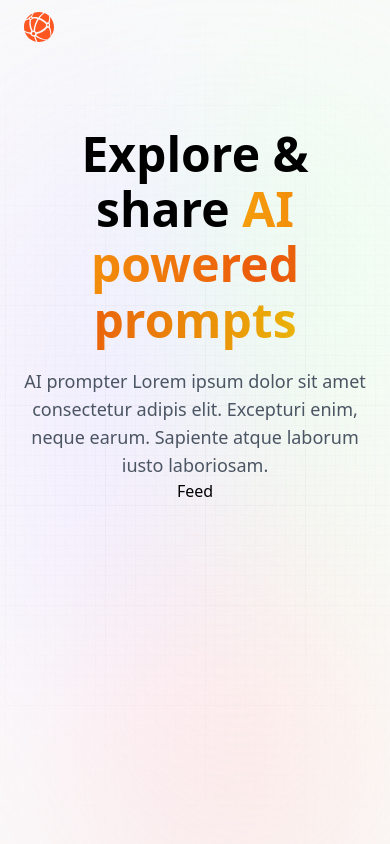
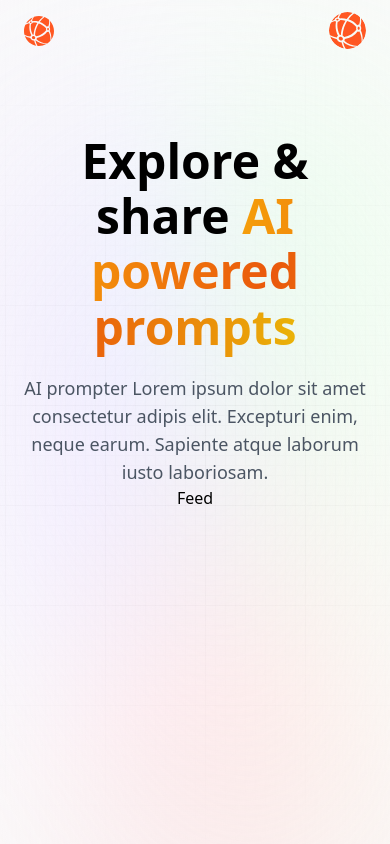
Before and after one commit to fattahsamit/ai-prompter, a Next.js app: page / in a window 390 px wide. Built offline with nearby package versions, Linux system fonts and the light colour scheme.

Commit message:
Mobile Navigation

```diff
--- a/components/Nav.tsx
+++ b/components/Nav.tsx
@@ -9,6 +9,8 @@ const Nav = () => {
   const isUserLoggedIn: boolean = true;
 
   const [providers, setProviders] = useState(null);
+  const [toggleDropdown, setToggleDropdown] = useState(false);
+
   useEffect(() => {
     const setProviders = async () => {
       const response = await getProviders();
@@ -30,7 +32,7 @@ const Nav = () => {
       </Link>
 
       {/* Desktop Navigation */}
-      <div className="hidden md:flex">
+      <div className="hidden sm:flex">
         {isUserLoggedIn ? (
           <div className="flex gap-3 md:gap-5">
             <Link href="/create-prompt" className="black_btn">
@@ -67,6 +69,68 @@ const Nav = () => {
           </>
         )}
       </div>
+
+      {/* Mobile Navigation */}
+      <div className="sm:hidden flex relative">
+        {isUserLoggedIn ? (
+          <div className="flex">
+            <Image
+              src="/assets/images/logo.svg"
+              alt="profile"
+              onClick={() => {
+                setToggleDropdown((prev) => !prev);
+              }}
+              width={37}
+              height={37}
+              className="rounded-full"
+            />
+            {toggleDropdown && (
+              <div className="dropdown">
+                <Link
+                  href="/profile"
+                  className="dropdown_link"
+                  onClick={() => setToggleDropdown(false)}
+                >
+                  My Profile
+                </Link>
+                <Link
+                  href="/create-prompt"
+                  className="dropdown_link"
+                  onClick={() => setToggleDropdown(false)}
+                >
+                  Create Prompt
+                </Link>
+                <button
+                  type="button"
+                  onClick={() => {
+                    setToggleDropdown(false);
+                    signOut();
+                  }}
+                  className="mt-5 w-full black_btn"
+                >
+                  Sign Out
+                </button>
+              </div>
+            )}
+          </div>
+        ) : (
+          <>
+            {providers &&
+              Object.values(providers).map((provider) => {
+                <button
+                  type="button"
+                  key={provider.name}
+                  onClick={() => {
+                    signIn(provider.id);
+                  }}
+                  className="btn_black"
+                >
+                  Sign In
+                </button>;
+              })}
+          </>
+        )}
+      </div>
     </nav>
   );
 };
```
